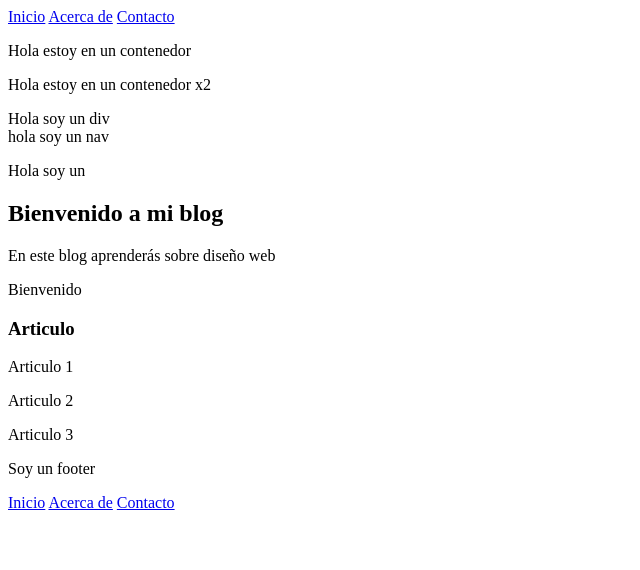
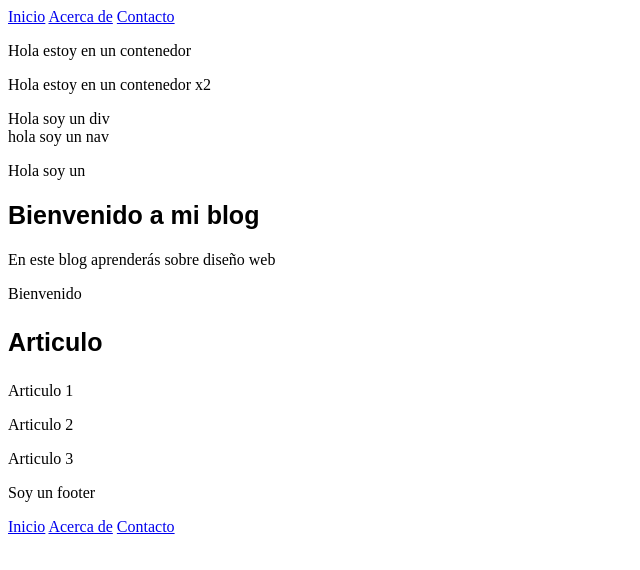
Before and after one commit to Jeim05/css-curso-desde-cero, a plain HTML site: page selectores/combinadores/index.html in a window 1280 px wide. Shown: the whole page, without its empty margins (0-640 px from the left). Drawn offline with Linux system fonts and the light colour scheme.

Commit message:
Selectores combinadores

```diff
--- a/selectores/combinadores/css/style.css
+++ b/selectores/combinadores/css/style.css
@@ -0,0 +1,4 @@
+h2,h3{
+    font-size: 25px;
+    font-family: 'Arial';
+}
--- a/selectores/combinadores/index.html
+++ b/selectores/combinadores/index.html
@@ -4,7 +4,7 @@
     <meta charset="UTF-8">
     <meta name="viewport" content="width=device-width, initial-scale=1.0">
     <title>Selectores combinadores</title>
-    <link rel="stylesheet" href="estilos.css">
+    <link rel="stylesheet" href="css/style.css">
 </head>
 <body>
     <header class="contenedor">
```
